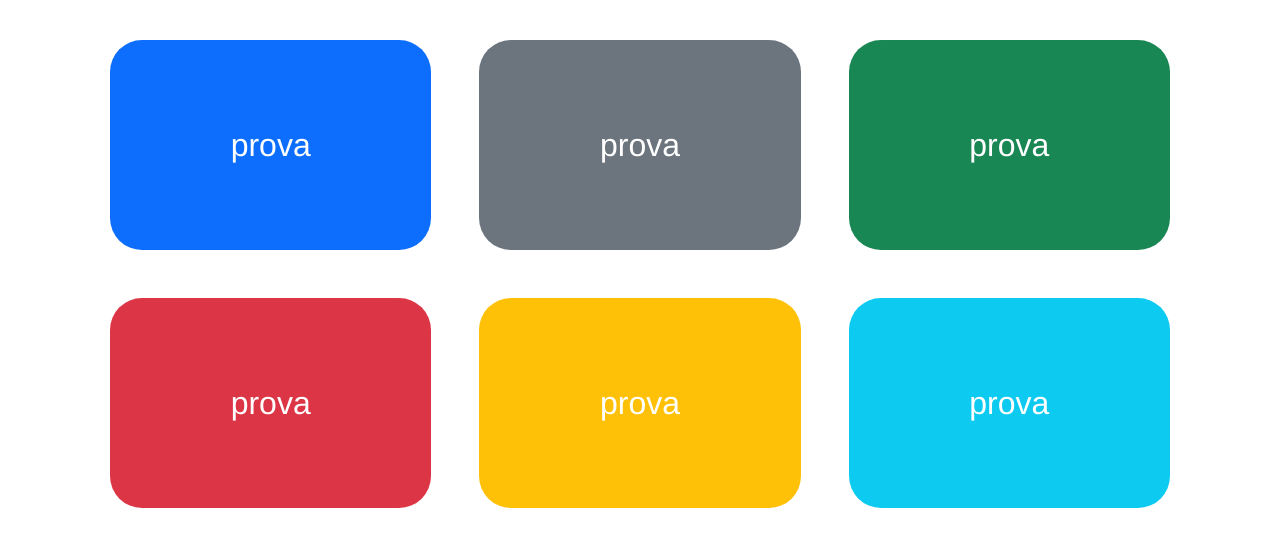
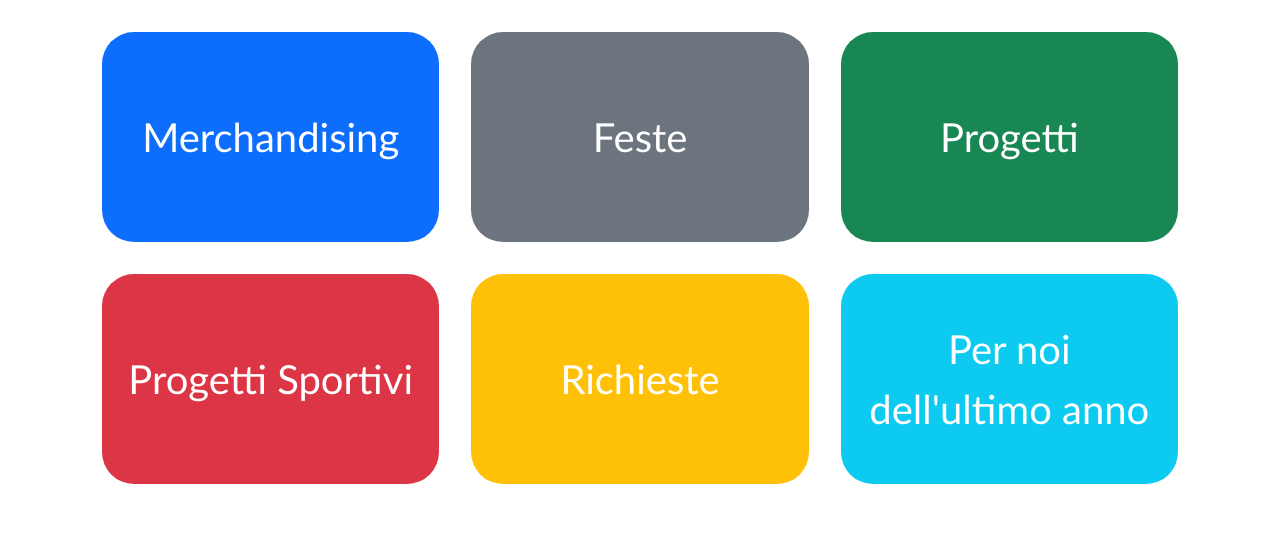
Before and after one commit to giacomoaccursi/Lista2Valturio, a plain HTML site: page index.html in a window 1280 px wide. Drawn offline with nearby package versions, Linux system fonts and the light colour scheme.

Commit message:
created cards

```diff
--- a/index.html
+++ b/index.html
@@ -28,7 +28,7 @@
     overflow: auto; /* Enable scroll if needed */
     background-color: rgb(0,0,0); /* Fallback color */
     background-color: rgba(0,0,0,0.4); /* Black w/ opacity */
-    padding-top: 60px;
+    /* padding-top: 60px; */
   }
 
   /* Modal Content/Box */
@@ -41,8 +41,8 @@
   }
 
   .prog{
-    font-size:2em;
-    font-family: "Helvetica";
+    font-size:2.5em;
+    font-family:'Gill Sans', 'Gill Sans MT', Calibri, 'Trebuchet MS', sans-serif !important;
     color: #ffffff;
   }
 
@@ -68,30 +68,30 @@
     <div class="container">
     <div class="card-group">
         <!-- Card -->
-        <div class="card d-flex p-4 border-0">
+        <div class="card d-flex p-3 border-0">
           <div class="card-body align-items-center d-flex justify-content-center bg-primary " style="border-radius: 2em; height:210px" onclick="document.getElementById('id01').style.display='block'">            <!-- Title -->
             <div class="col-md-12 text-center prog" >
-              prova
+              Merchandising
             </div>
           </div>
         </div>
         <!-- Card -->
 
         <!-- Card -->
-        <div class="card d-flex p-4 border-0">
+        <div class="card d-flex p-3 border-0">
           <div class="card-body align-items-center d-flex justify-content-center bg-secondary " style="border-radius: 2em; height:210px" onclick="document.getElementById('id01').style.display='block'">            <!-- Title -->
             <div class="col-md-12 text-center prog" >
-              prova
+              Feste
             </div>
           </div>
         </div>
         <!-- Card -->
 
         <!-- Card -->
-        <div class="card d-flex p-4 border-0">
+        <div class="card d-flex p-3 border-0">
           <div class="card-body align-items-center d-flex justify-content-center bg-success " style="border-radius: 2em; height:210px" onclick="document.getElementById('id01').style.display='block'">            <!-- Title -->
             <div class="col-md-12 text-center prog" >
-              prova
+              Progetti
             </div>
           </div>
         </div>
@@ -101,30 +101,30 @@
       <!-- Card group -->
       <div class="card-group">
         <!-- Card -->
-        <div class="card d-flex p-4 border-0">
+        <div class="card d-flex p-3 border-0">
           <div class="card-body align-items-center d-flex justify-content-center bg-danger " style="border-radius: 2em; height:210px" onclick="document.getElementById('id01').style.display='block'">            <!-- Title -->
             <div class="col-md-12 text-center prog" >
-              prova
+              Progetti Sportivi
             </div>
           </div>
         </div>
         <!-- Card -->
 
         <!-- Card -->
-        <div class="card d-flex p-4 border-0">
+        <div class="card d-flex p-3 border-0">
           <div class="card-body align-items-center d-flex justify-content-center bg-warning " style="border-radius: 2em; height:210px" onclick="document.getElementById('id01').style.display='block'">            <!-- Title -->
             <div class="col-md-12 text-center prog" >
-              prova
+              Richieste
             </div>
           </div>
         </div>
         <!-- Card -->
 
         <!-- Card -->
-        <div class="card d-flex p-4 border-0">
+        <div class="card d-flex p-3 border-0">
           <div class="card-body align-items-center d-flex justify-content-center bg-info " style="border-radius: 2em; height:210px" onclick="document.getElementById('id01').style.display='block'">            <!-- Title -->
             <div class="col-md-12 text-center prog" >
-              prova
+              Per noi dell'ultimo anno
             </div>
           </div>
         </div>
```
